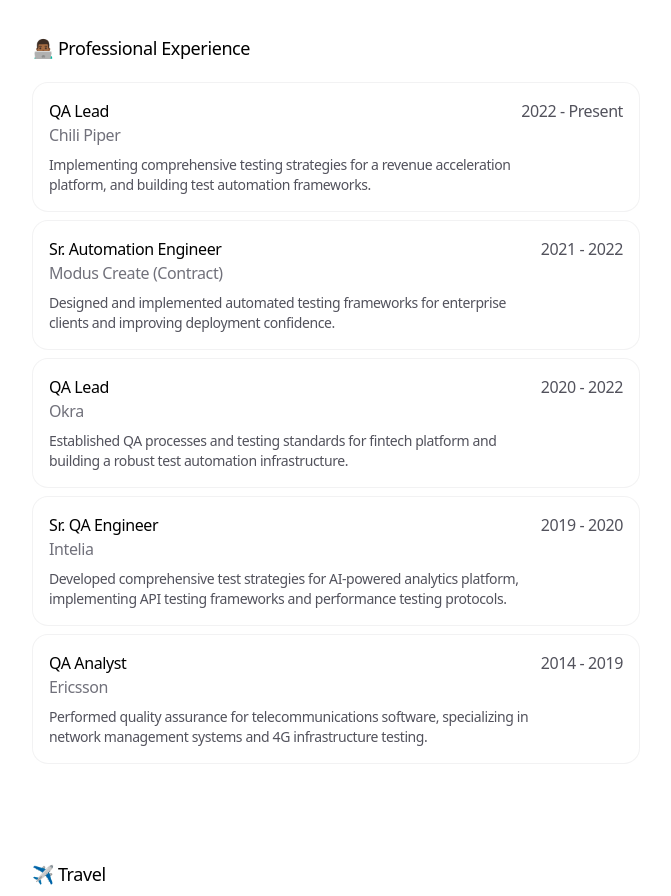
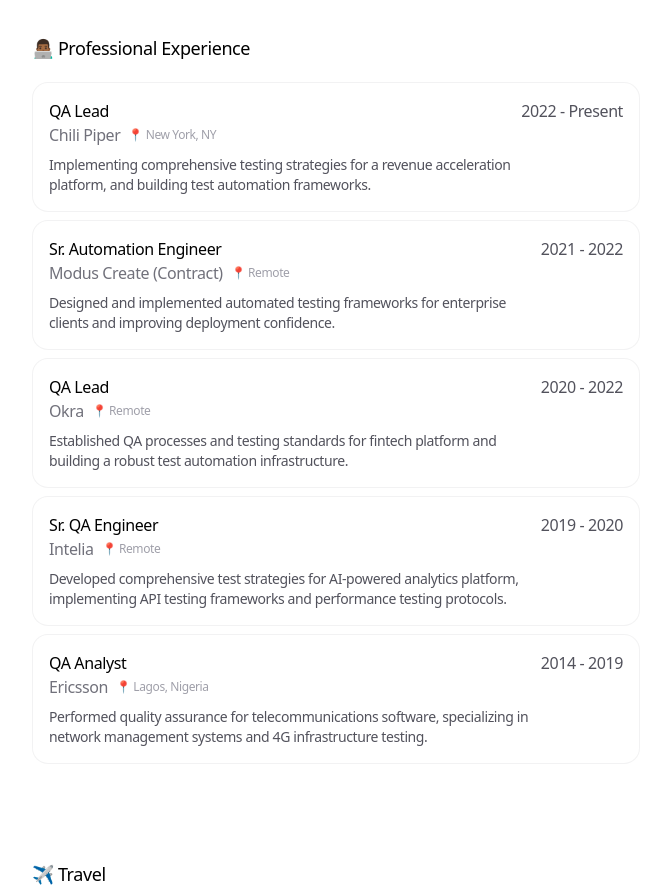
Before and after one commit to bidemiajala/bidemi, a Next.js app: page / in a window 1280 px wide. Shown: the part 760-1656 px from the top of the page, without its empty margins (304-975 px from the left). Built offline with nearby package versions, Linux system fonts and the light colour scheme.

Commit message:
add location to job experience

```diff
--- a/app/data.ts
+++ b/app/data.ts
@@ -14,6 +14,7 @@
   link: string
   id: string
   description: string
+  location: string
 }
 
 type BlogPost = {
@@ -72,6 +73,7 @@
     link: 'https://www.chilipiper.com',
     id: 'work1',
     description: 'Implementing comprehensive testing strategies for a revenue acceleration platform, and building test automation frameworks.',
+    location: 'New York, NY',
   },
   {
     company: 'Modus Create (Contract)',
@@ -81,6 +83,7 @@
     link: 'https://www.moduscreate.com',
     id: 'work2',
     description: 'Designed and implemented automated testing frameworks for enterprise clients and improving deployment confidence.',
+    location: 'Remote',
   },
   {
     company: 'Okra',
@@ -90,6 +93,7 @@
     link: 'https://okra.ng/',
     id: 'work3',
     description: 'Established QA processes and testing standards for fintech platform and building a robust test automation infrastructure.',
+    location: 'Remote',
   },
   {
     company: 'Intelia',
@@ -99,6 +103,7 @@
     link: 'https://www.intelia.io',
     id: 'work4',
     description: 'Developed comprehensive test strategies for AI-powered analytics platform, implementing API testing frameworks and performance testing protocols.',
+    location: 'Remote',
   },
   {
     company: 'Ericsson',
@@ -108,6 +113,7 @@
     link: 'https://www.ericsson.com',
     id: 'work5',
     description: 'Performed quality assurance for telecommunications software, specializing in network management systems and 4G infrastructure testing.',
+    location: 'Lagos, Nigeria',
   },
 ]
 
--- a/app/page.tsx
+++ b/app/page.tsx
@@ -407,9 +407,14 @@
                     <h4 className="font-normal dark:text-zinc-100">
                       {job.title}
                     </h4>
-                    <p className="text-zinc-500 dark:text-zinc-400">
-                      {job.company}
-                    </p>
+                    <div className="flex items-center gap-2">
+                      <p className="text-zinc-500 dark:text-zinc-400">
+                        {job.company}
+                      </p>
+                      <span className="text-xs text-zinc-400 dark:text-zinc-500">
+                        📍 {job.location}
+                      </span>
+                    </div>
                     <p className="mt-2 text-sm text-zinc-600 dark:text-zinc-400">
                       {job.description}
                     </p>
```
